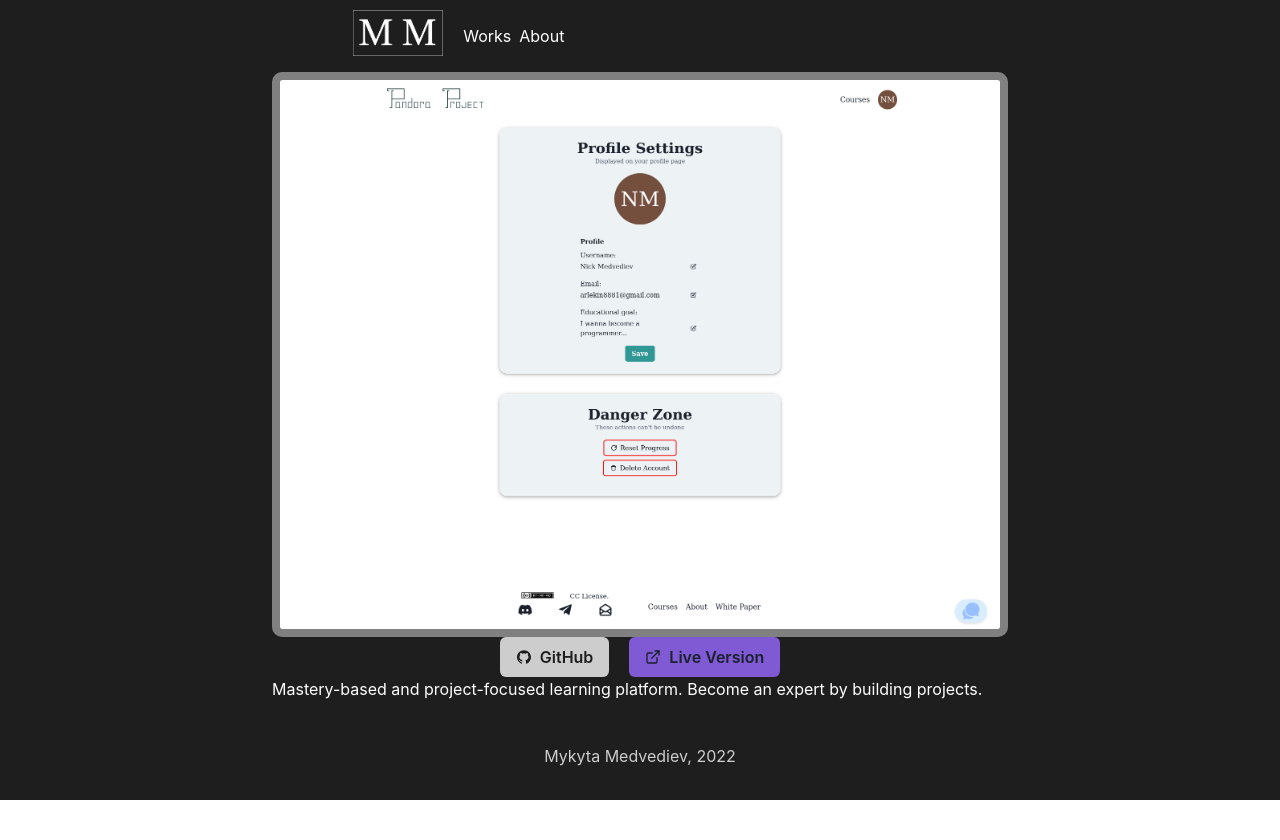
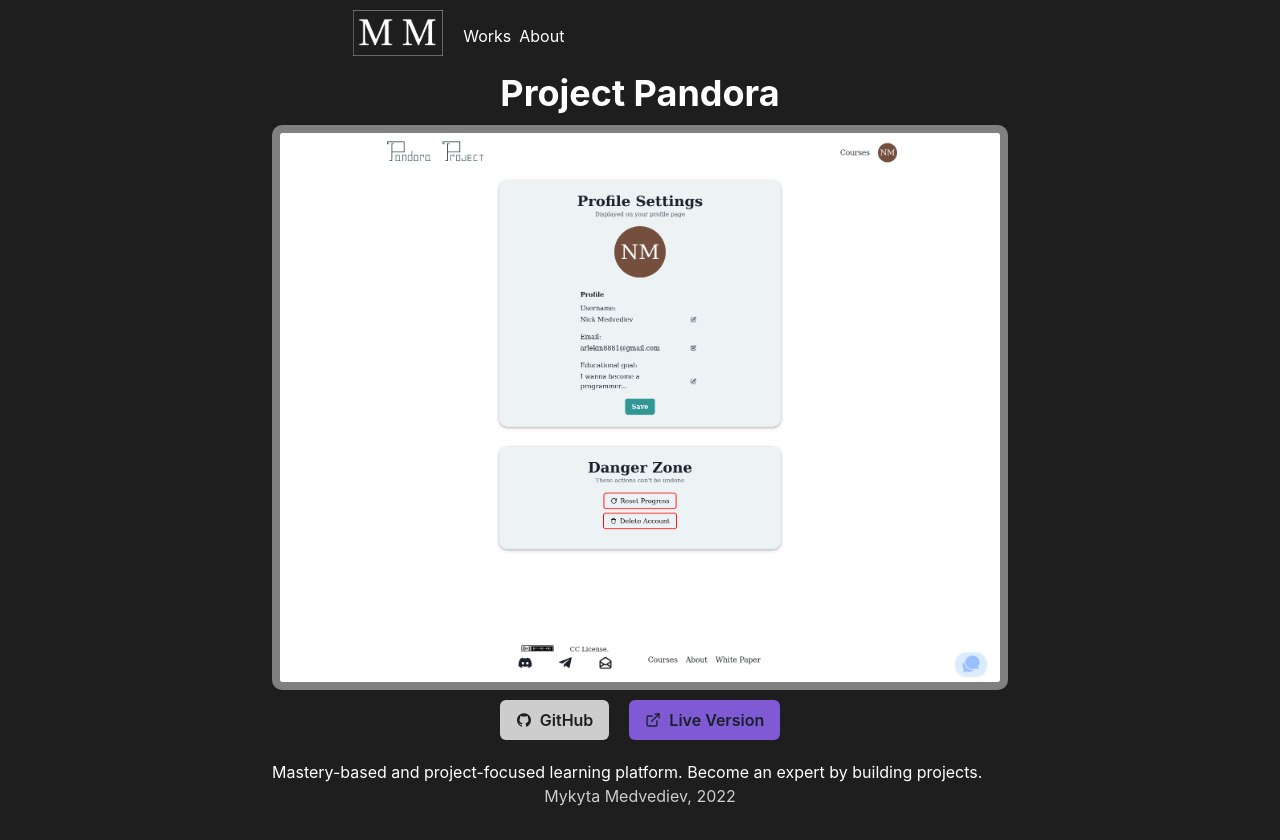
Before and after one commit to Furilon/portfolio-website, a Next.js app: page /project/pandora in a window 1280 px wide. Before the commit the page ends 800 px from the top, so only its background shows below. Built offline with nearby package versions, Linux system fonts and the light colour scheme.

Commit message:
Added project headings

```diff
--- a/components/project.js
+++ b/components/project.js
@@ -1,11 +1,18 @@
-import { Image, Link, Button, Flex, Header, Text } from "@chakra-ui/react";
+import { Image, Link, Button, Flex, Heading, Text } from "@chakra-ui/react";
 import { AiFillGithub } from "react-icons/ai";
 import { ExternalLinkIcon } from "@chakra-ui/icons";
 
-export default function Project({ ghLink, liveLink, img, description }) {
+export default function Project({
+  projectName,
+  ghLink,
+  liveLink,
+  img,
+  description,
+}) {
   return (
     <Flex direction="column">
-      <Flex>
+      <Flex direction="column" justify="center" align="center">
+        <Heading>{projectName}</Heading>
         <Image
           src={img}
           // w={{ base: "356px", sm: "510", md: "1187", lg: "1780px" }}
@@ -17,9 +24,10 @@ export default function Project({ ghLink, liveLink, img, description }) {
           border="8px"
           borderRadius="10px"
           borderColor="gray"
+          mt="10px"
         />
       </Flex>
-      <Flex justify="center" align="center" gap="20px">
+      <Flex justify="center" align="center" gap="20px" mt="10px" mb="20px">
         <Link href={ghLink} isExternal>
           <Button
             leftIcon={<AiFillGithub />}
--- a/pages/project/[projectName].js
+++ b/pages/project/[projectName].js
@@ -41,6 +41,15 @@ const IMAGES = {
   "membership-club": "/membership-club.png",
 };
 
+const PROJECT_NAMES = {
+  pandora: "Project Pandora",
+  "to-do-app": "To-do Application",
+  "cv-application": "CV Generator",
+  "shopping-cart": "Shopping Cart",
+  "blog-user-frontend": "Blog",
+  "membership-club": "Membership Club",
+};
+
 export async function getStaticPaths() {
   return {
     paths: [
@@ -60,9 +69,11 @@ export async function getStaticProps({ params }) {
   const img = IMAGES[params.projectName];
   const liveLink = LIVE_LINKS[params.projectName];
   const description = DESCRIPTIONS[params.projectName];
+  const projectName = PROJECT_NAMES[params.projectName];
 
   return {
     props: {
+      projectName,
       img,
       ghLink,
       liveLink,
@@ -71,11 +82,17 @@ export async function getStaticProps({ params }) {
   };
 }
 
-export default function Page({ img, ghLink, liveLink, description }) {
-  console.log({ img, ghLink, liveLink, description });
+export default function Page({
+  projectName,
+  img,
+  ghLink,
+  liveLink,
+  description,
+}) {
   return (
     <PageLayout title="Project">
       <Project
+        projectName={projectName}
         img={img}
         ghLink={ghLink}
         liveLink={liveLink}
```
